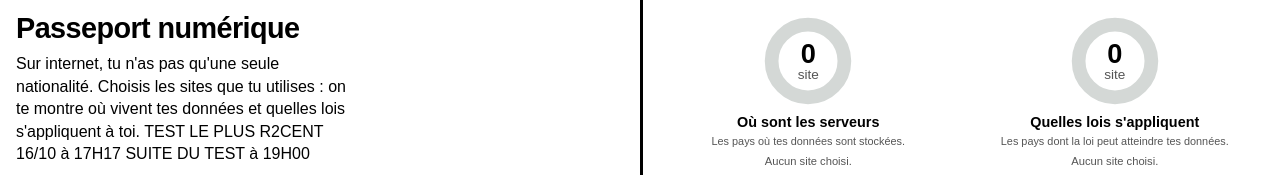
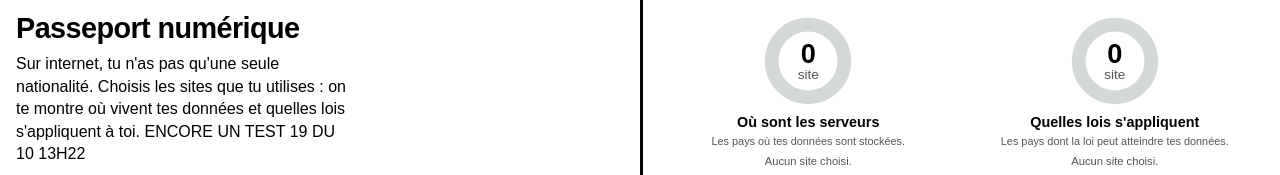
Before and after one commit to cams1593/ilab, a website: page src/passeport.html in a window 1280 px wide. Shown: the part 54-229 px from the top of the page. Drawn offline with nearby package versions, Linux system fonts and the light colour scheme; files that its build step writes are made by us from their sources; a web font is replaced by a local one.

Commit message:
Update passeport.html

```diff
--- a/src/passeport.html
+++ b/src/passeport.html
@@ -30,8 +30,7 @@
       <p class="intro">
         Sur internet, tu n'as pas qu'une seule nationalité. Choisis les sites
         que tu utilises : on te montre où vivent tes données et quelles lois
-        s'appliquent à toi. TEST LE PLUS R2CENT 16/10 à 17H17
-        SUITE DU TEST à 19H00
+        s'appliquent à toi. ENCORE UN TEST 19 DU 10 13H22
       </p>
 
       <h2 id="titre-choix" class="sr-only">Tes sites</h2>
```
